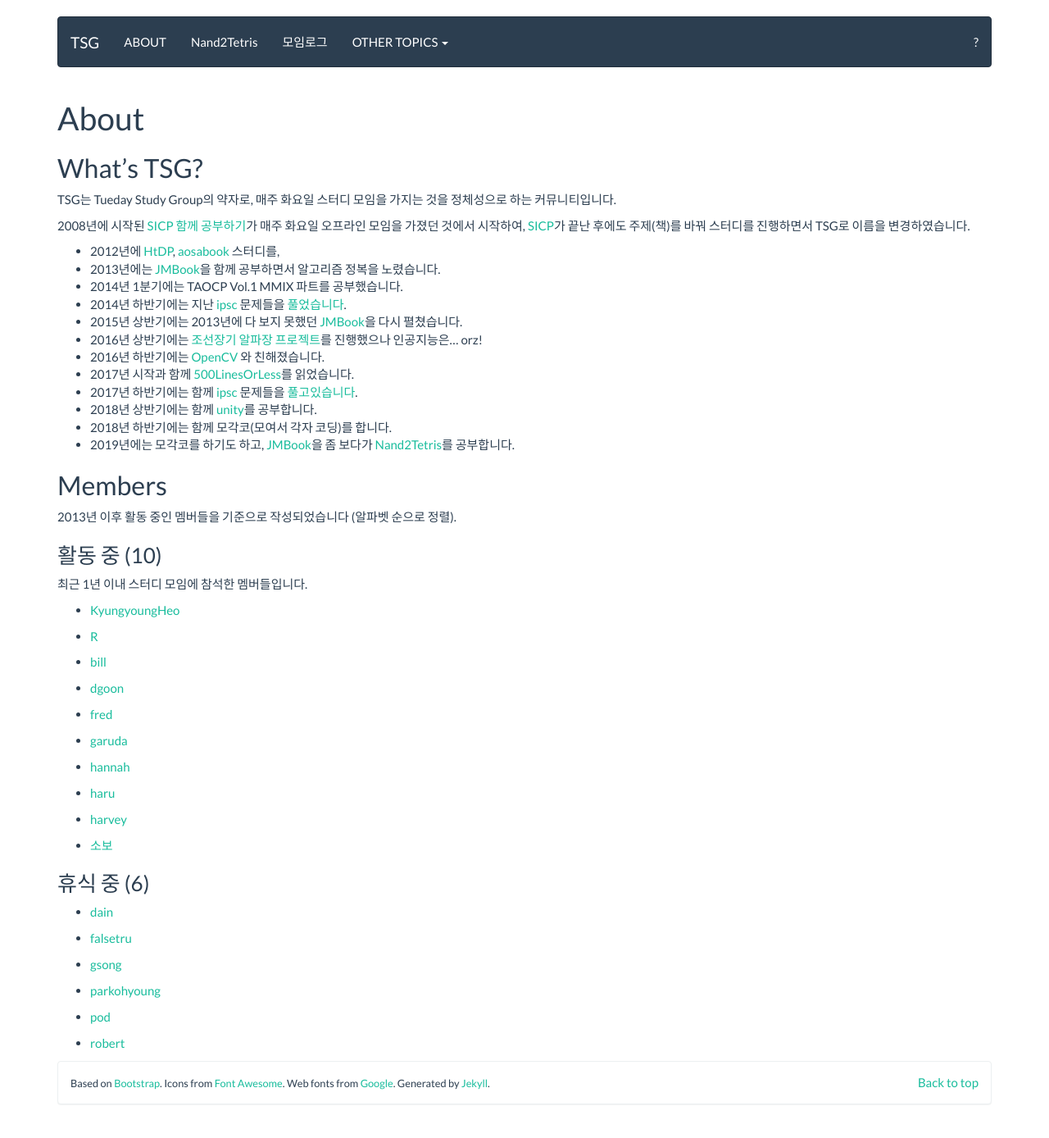
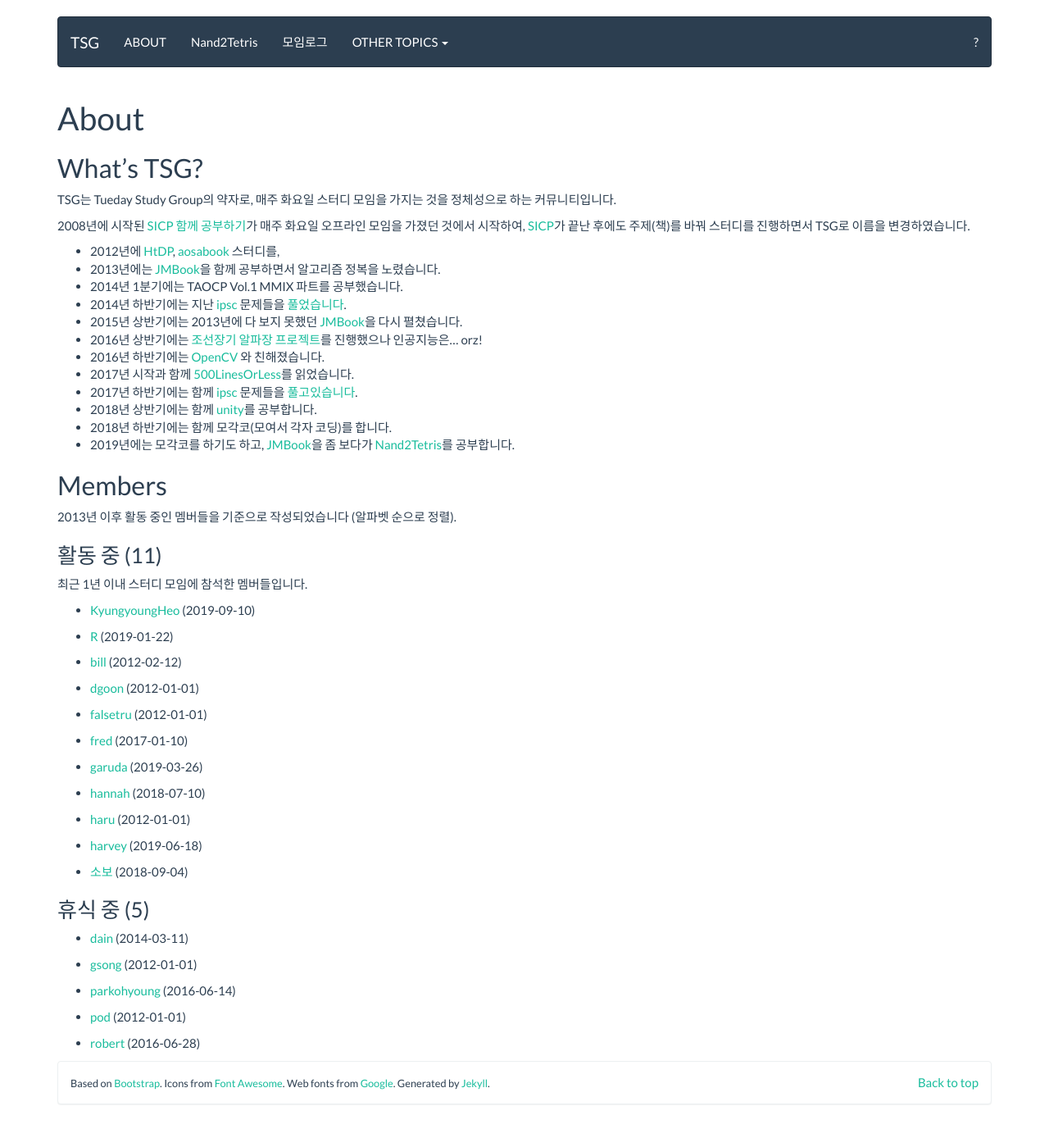
Before and after one commit to tuestudy/tuestudy.github.io, a Jekyll site: the page built from about.md, in a window 1280 px wide. Shown: the whole page at 82% size. Built offline with Jekyll 4.4.1, drawn with Linux system fonts in a browser that asks for light colours.

Commit message:
Add join date to members.yml

```diff
--- a/_data/members.yml
+++ b/_data/members.yml
@@ -1,48 +1,64 @@
 - nickname: bill
   github: AlchemistX
   active: true
+  join_date: 2012-02-12
 - nickname: dgoon
   github: dgoon
   active: true
+  join_date: 2012-01-01
 - nickname: falsetru
   github: falsetru
-  active: false
+  active: true
+  join_date: 2012-01-01
 - nickname: gsong
   github: realgsong
   active: false
+  join_date: 2012-01-01
 - nickname: haru
   github: soharu
   active: true
+  join_date: 2012-01-01
 - nickname: pod
   github: masterguru9
   active: false
+  join_date: 2012-01-01
 - nickname: dain
   github: darklibra
   active: false
+  join_date: 2014-03-11
 - nickname: parkohyoung
   github: ParkOhyoung
   active: false
+  join_date: 2016-06-14
 - nickname: robert
   github: robertjerovsek
   active: false
+  join_date: 2016-06-28
 - nickname: fred
   github: polonez
   active: true
+  join_date: 2017-01-10
 - nickname: hannah
   github: jyhwng
   active: true
+  join_date: 2018-07-10
 - nickname: 소보
   github: sobo81
   active: true
+  join_date: 2018-09-04
 - nickname: R
   github: JeewhanR
   active: true
+  join_date: 2019-01-22
 - nickname: garuda
   github: hyeonupark
   active: true
+  join_date: 2019-03-26
 - nickname: harvey
   github: ChaeMingyun
   active: true
+  join_date: 2019-06-18
 - nickname: KyungyoungHeo
   github: bbvch13531
   active: true
+  join_date: 2019-09-10
--- a/about.md
+++ b/about.md
@@ -37,13 +37,13 @@
 최근 1년 이내 스터디 모임에 참석한 멤버들입니다.
 
 {% for member in active_members %}
-* [{{ member.nickname }}](https://github.com/{{ member.github }})
+* [{{ member.nickname }}](https://github.com/{{ member.github }}) ({{ member.join_date }})
 {% endfor %}
 
 ### 휴식 중 ({{ inactive_members.size }})
 
 {% for member in inactive_members %}
-* [{{ member.nickname }}](https://github.com/{{ member.github }})
+* [{{ member.nickname }}](https://github.com/{{ member.github }}) ({{ member.join_date }})
 {% endfor %}
 
 [SICP 함께 공부하기]: https://groups.google.com/forum/?fromgroups#!forum/study-sicp
```
